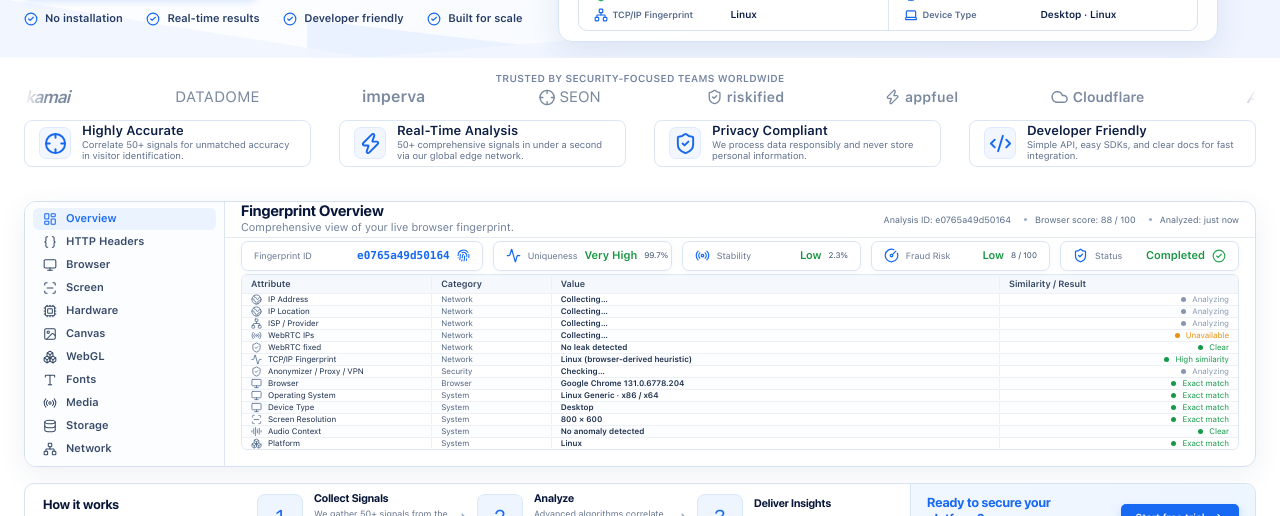
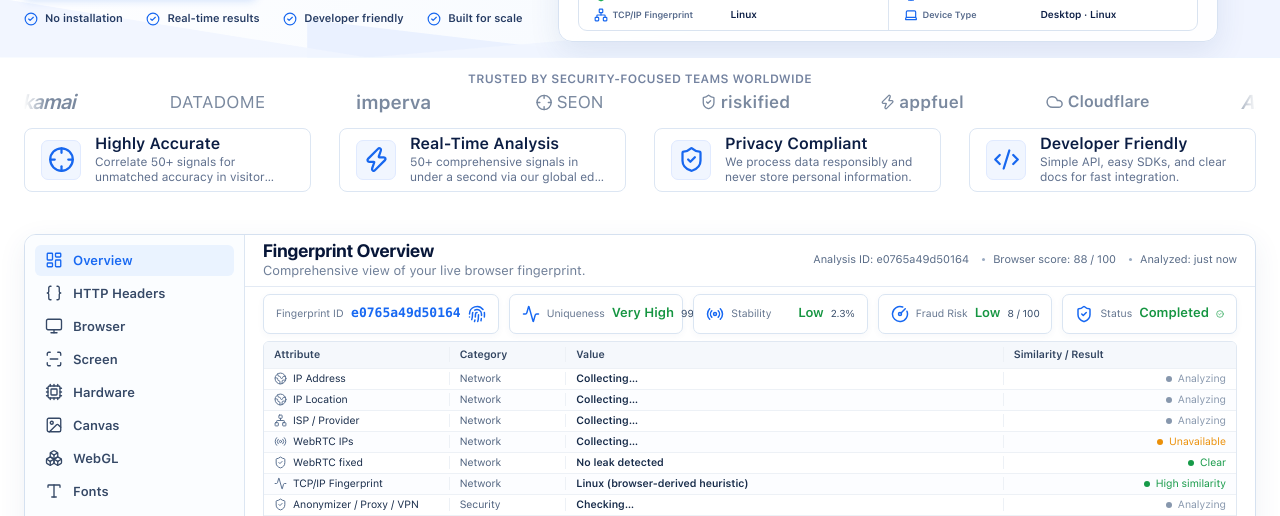
Before and after one commit to maianhvan04-developer/v3.fingerprint.hidemium.io, a Next.js app: page / in a window 1280 px wide. Shown: the part 284-800 px from the top of the page. Built offline with nearby package versions, Linux system fonts and the light colour scheme; no server answers.

Commit message:
feat: improve dashboard readability

```diff
--- a/src/components/landing/header-hero.module.css
+++ b/src/components/landing/header-hero.module.css
@@ -667,10 +667,10 @@
 .trustInner > h2 {
   margin: 0;
   color: #7483a0;
-  font-size: 10px;
+  font-size: 12px;
   font-weight: 650;
   letter-spacing: 0.35px;
-  line-height: 16px;
+  line-height: 18px;
   text-align: center;
 }
 
@@ -716,7 +716,7 @@
   grid-template-columns: repeat(7, 1fr);
   align-items: center;
   width: max(980px, min(1536px, calc(100vw - 48px)));
-  min-height: 22px;
+  min-height: 28px;
   flex: 0 0 auto;
   color: #7a899f;
 }
@@ -726,37 +726,37 @@
   align-items: center;
   justify-content: center;
   gap: 4px;
-  font-size: 14px;
+  font-size: 16px;
   font-weight: 750;
   line-height: 1;
   white-space: nowrap;
 }
 
 .partnerMarks .akamai {
-  font-size: 17px;
+  font-size: 20px;
   font-style: italic;
   letter-spacing: -1px;
 }
 
 .partnerMarks .datadome {
-  font-size: 15px;
+  font-size: 17px;
   font-weight: 500;
   letter-spacing: 0.3px;
 }
 
 .partnerMarks .imperva {
-  font-size: 16px;
+  font-size: 19px;
   font-weight: 800;
 }
 
 .partnerMarks .seon {
-  font-size: 15px;
+  font-size: 17px;
   font-weight: 500;
 }
 
 .partnerMarks .riskified,
 .partnerMarks .appfuel {
-  font-size: 14px;
+  font-size: 17px;
   letter-spacing: 0.2px;
 }
 
@@ -779,10 +779,10 @@
 .featureCard {
   display: flex;
   align-items: center;
-  gap: 11px;
+  gap: 14px;
   min-width: 0;
-  height: 47px;
-  padding: 6px 14px;
+  height: 64px;
+  padding: 9px 16px;
   border: 1px solid #dce6f3;
   border-radius: 8px;
   background: #ffffff;
@@ -799,21 +799,26 @@
   display: inline-flex;
   align-items: center;
   justify-content: center;
-  width: 32px;
-  height: 32px;
-  flex: 0 0 32px;
+  width: 40px;
+  height: 40px;
+  flex: 0 0 40px;
   border: 1px solid #e0eaff;
   border-radius: 7px;
   background: #f1f6ff;
   color: #1767ef;
 }
 
+.featureIcon svg {
+  width: 27px;
+  height: 27px;
+}
+
 .featureCard h3 {
   margin: 0 0 2px;
   color: #0b1d43;
-  font-size: 13px;
+  font-size: 16px;
   font-weight: 700;
-  line-height: 1.1;
+  line-height: 19px;
 }
 
 .featureCard p {
@@ -821,9 +826,9 @@
   overflow: hidden;
   margin: 0;
   color: #5d6e8c;
-  font-size: 9.5px;
+  font-size: 12px;
   font-weight: 500;
-  line-height: 1.15;
+  line-height: 15px;
   -webkit-box-orient: vertical;
   -webkit-line-clamp: 2;
 }
@@ -1197,7 +1202,8 @@
   }
 
   .featureCard {
-    height: 72px;
+    height: auto;
+    min-height: 82px;
   }
 }
 
--- a/src/components/landing/overview-footer.module.css
+++ b/src/components/landing/overview-footer.module.css
@@ -1,9 +1,9 @@
 .overview {
   display: grid;
-  grid-template-columns: 200px minmax(0, 1fr);
+  grid-template-columns: 220px minmax(0, 1fr);
   width: min(1536px, calc(100% - 48px));
-  min-height: 264px;
-  margin: 20px auto 0;
+  min-height: 390px;
+  margin: 28px auto 0;
   overflow: hidden;
   background: #fff;
   border: 1px solid #d5e1f0;
@@ -14,8 +14,8 @@
 .categoryRail {
   display: flex;
   flex-direction: column;
-  gap: 1px;
-  padding: 6px 8px;
+  gap: 2px;
+  padding: 10px;
   border-right: 1px solid #dce6f2;
   background: #fbfdff;
 }
@@ -25,17 +25,23 @@
   display: flex;
   align-items: center;
   width: 100%;
-  height: 22px;
+  height: 31px;
   padding: 0 10px;
-  gap: 9px;
+  gap: 10px;
   color: #354866;
   background: transparent;
   border-radius: 6px;
-  font-size: 11px;
+  font-size: 13px;
   font-weight: 600;
   line-height: 1;
   text-align: left;
   transition: color 160ms ease, background 160ms ease;
+}
+
+.categoryButton svg,
+.categoryActive svg {
+  width: 18px;
+  height: 18px;
 }
 
 .categoryButton:hover,
@@ -52,8 +58,8 @@
   display: flex;
   align-items: center;
   justify-content: space-between;
-  height: 36px;
-  padding: 2px 16px;
+  height: 52px;
+  padding: 2px 18px;
   gap: 18px;
   border-bottom: 1px solid #e3eaf4;
 }
@@ -70,16 +76,16 @@
 
 .workspaceHeader h2 {
   font-family: var(--display);
-  font-size: 15px;
+  font-size: 18px;
   font-weight: 700;
-  line-height: 1.1;
+  line-height: 20px;
 }
 
 .workspaceHeader p {
   margin-top: 2px;
   color: #6f7f98;
-  font-size: 11px;
-  line-height: 1.15;
+  font-size: 13px;
+  line-height: 16px;
 }
 
 .analysisMeta {
@@ -87,7 +93,7 @@
   align-items: center;
   gap: 13px;
   color: #566985;
-  font-size: 9px;
+  font-size: 11px;
   white-space: nowrap;
 }
 
@@ -105,7 +111,7 @@
   display: grid;
   grid-template-columns: minmax(230px, 1.35fr) repeat(4, minmax(130px, 1fr));
   gap: 10px;
-  padding: 3px 16px;
+  padding: 7px 18px;
 }
 
 .idMetric,
@@ -114,7 +120,7 @@
   display: flex;
   align-items: center;
   min-width: 0;
-  height: 30px;
+  height: 40px;
   padding: 0 12px;
   gap: 7px;
   background: #fff;
@@ -126,7 +132,7 @@
 .idMetric span,
 .metricCard span {
   color: #64758f;
-  font-size: 9px;
+  font-size: 10.5px;
   white-space: nowrap;
 }
 
@@ -136,26 +142,28 @@
   overflow: hidden;
   color: #1768f2;
   font-family: var(--mono);
-  font-size: 11px;
+  font-size: 13px;
   text-overflow: ellipsis;
   white-space: nowrap;
 }
 
 .idMetric svg,
 .metricCard > svg:first-child {
+  width: 18px;
+  height: 18px;
   flex: 0 0 auto;
   color: #1768f2;
 }
 
 .metricCard strong {
   margin-left: auto;
-  font-size: 11px;
+  font-size: 13px;
   white-space: nowrap;
 }
 
 .metricCard small {
   color: #334967;
-  font-size: 8px;
+  font-size: 10px;
   white-space: nowrap;
 }
 
@@ -176,8 +184,8 @@
 }
 
 .summaryTable {
-  width: calc(100% - 32px);
-  margin: 0 16px 8px;
+  width: calc(100% - 36px);
+  margin: 0 18px 8px;
   overflow: hidden;
   border: 1px solid #e0e8f2;
   border-radius: 6px;
@@ -191,17 +199,17 @@
 }
 
 .tableHeader {
-  height: 18px;
+  height: 26px;
   color: #30435f;
   background: #f5f8fc;
-  font-size: 9px;
+  font-size: 10.5px;
   font-weight: 700;
 }
 
 .tableHeader span,
 .tableRow > span {
   min-width: 0;
-  padding: 0 9px;
+  padding: 0 10px;
 }
 
 .tableHeader span + span,
@@ -210,10 +218,10 @@
 }
 
 .tableRow {
-  min-height: 12px;
+  min-height: 21px;
   color: #172b49;
   border-top: 1px solid #edf1f6;
-  font-size: 8px;
+  font-size: 10.5px;
   line-height: 1.25;
 }
 
@@ -229,6 +237,8 @@
 }
 
 .attributeCell svg {
+  width: 13px;
+  height: 13px;
   flex: 0 0 auto;
   color: #59708f;
 }
@@ -250,8 +260,8 @@
 }
 
 .resultCell i {
-  width: 5px;
-  height: 5px;
+  width: 6px;
+  height: 6px;
   background: currentColor;
   border-radius: 999px;
 }
@@ -654,6 +664,7 @@
   .workspaceHeader {
     align-items: flex-start;
     flex-direction: column;
+    height: auto;
     padding-block: 9px;
     gap: 6px;
   }
@@ -716,6 +727,7 @@
     grid-column: 1 / -1;
     grid-row: 3;
     padding-top: 3px !important;
+    font-size: 11px;
     white-space: normal;
   }
 
```
